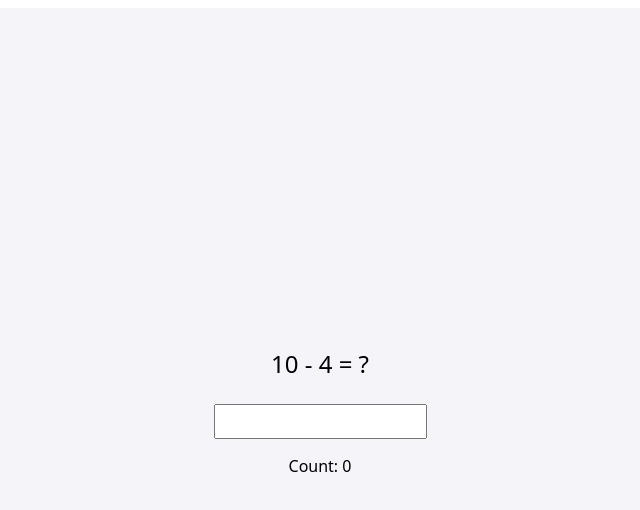
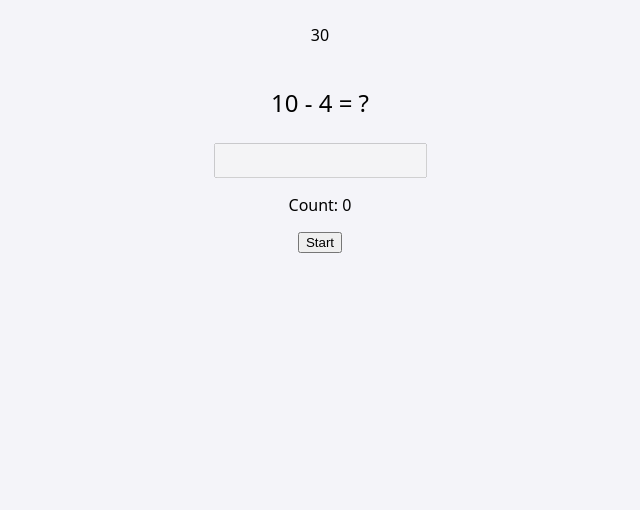
Before and after one commit to dbu79/math-game, a React (Vite) app: page / in a window 1280 px wide. Shown: the top 510 px of the page, without its empty margins (320-960 px from the left). Built offline with nearby package versions, Linux system fonts and the light colour scheme.

Commit message:
Finish setting up game logic

```diff
--- a/src/App.jsx
+++ b/src/App.jsx
@@ -1,10 +1,10 @@
 import { Routes, Route } from "react-router-dom"
-import Home from "./pages/Home"
+import PlayGame from "./pages/PlayGame"
 
 function App() {
   return (
     <Routes>
-      <Route path="/" element={<Home/>}/>
+      <Route path="/" element={<PlayGame/>}/>
     </Routes>
   )
 }
--- /dev/null
+++ b/src/components/Game.jsx
@@ -0,0 +1,42 @@
+import { useEffect, useState } from "react"
+import Question from "./Question"
+import Timer from "./Timer"
+
+function Game() {
+    const [time, setTime] = useState(30)
+    const [time2, setTime2] = useState(5)
+    const [hasStarted, setHasStarted] = useState(false)
+    const [round, setRound] = useState(0)
+    const isRunning = hasStarted && time > 0
+
+    useEffect(() => {
+        if (!isRunning) return
+        const countdown = setInterval(() => setTime(prev => prev - 1), 1000)
+        return () => clearInterval(countdown)
+    }, [isRunning])
+
+    useEffect(() => {
+        if (!isRunning) return
+        const countdown2 = setInterval(() => setTime2(prev => prev - 1), 1000);
+        return () => clearInterval(countdown2)
+    }, [isRunning])
+
+    function startGame() {
+        setTime(10)
+        setHasStarted(true)
+        setRound(r => r + 1)
+    }
+
+    return (
+        <div className="main">
+            <Timer time={time}/>
+            <Question key={round} isRunning={isRunning} />
+            <button onClick={startGame}>
+                {hasStarted ? "Restart" : "Start"}
+            </button>
+        </div>
+
+    )
+}
+
+export default Game
--- a/src/components/Question.jsx
+++ b/src/components/Question.jsx
@@ -1,40 +1,31 @@
 import GetEquation from "../functions/GetEquation"
 import { useState, useEffect } from "react"
 
-function Question() {
+function Question({ isRunning }) {
     const [equation, setEquation] = useState(() => GetEquation(1, 10))
     const [guess, setGuess] = useState("")
     const [count, setCount] = useState(0)
 
+    const { n1, n2, operator, answer } = equation
+
     useEffect(() => {
         if (guess === "") return
         if (Number(guess) === answer) {
-            newEquation()
+            setEquation(GetEquation(1, 10))
             setGuess("")
-            setCount(count + 1)
+            setCount(c => c + 1)
         }
+    }, [guess, answer])
 
-    }, [guess])
-    const { n1, n2, operator, answer } = equation
-
-    function newEquation() {
-        setEquation(GetEquation(1, 10))
-    }
-    function checkAnswer() {
-        if (Number(guess) === answer) {
-            newEquation()
-
-        }
-    }
     return (
-        <div className="main">
+        <div className="question-area">
             <p className="equation">{n1} {operator} {n2} = ?</p>
             <input
-            className="input-box"
-            type="number"
-            value={guess}
-            onChange={e => setGuess(e.target.value)}
-
+                className="input-box"
+                type="number"
+                value={guess}
+                onChange={e => setGuess(e.target.value)}
+                disabled={!isRunning}
             />
             <p className="counter">Count: {count}</p>
         </div>
--- a/src/components/Timer.jsx
+++ b/src/components/Timer.jsx
@@ -1,12 +1,9 @@
-import { useState, useEffect } from "react"
+function Timer({ time }) {
+    return (
+        <div>
+            {time > 0 ? <p>{time}</p> : <p>Time's Up</p>}
+        </div>
+    )
+}
 
-function Timer({ duration }) {
-    const [time, setTime] = useState(duration)
-
-    useEffect(() => {
-        setTimeout(() => {
-            setTime(time - 1)
-        }, 120);
-    }, [time])
-    return <div>{time}</div>
-}
+export default Timer
--- a/src/index.css
+++ b/src/index.css
@@ -1,15 +1,35 @@
 :root {
     --text-primary: #171717;
     --font-sans: system-ui, -apple-system, BlinkMacSystemFont, 'Segoe UI', Roboto, Oxygen, Ubuntu, Cantarell, 'Open Sans', 'Helvetica Neue', sans-serif;
+    background-color: #f4f4f9;
+
+	--bg-1: #05060a;
+	--bg-2: #0c1018;
+	--panel: rgba(12, 18, 28, 0.72);
+	--panel-border: rgba(180, 220, 255, 0.12);
+	--text: #edf6ff;
+	--muted: #9fb1c7;
+	--accent: #c9f5ff;
+	--accent-2: #79d7ff;
+	--danger: #ff6d7a;
+	--good: #8fffd0;
+	--shadow: 0 20px 70px rgba(0, 0, 0, 0.45);
 }
+
 
 .main {
     display: flex;
     flex-direction: column;
     justify-content: center;
     align-items: center;
-    height: 100vh;
-    background-color: #f4f4f9;
+    font-family: var(--font-sans);
+}
+
+.main .question-area {
+    display: flex;
+    flex-direction: column;
+    justify-content: center;
+    align-items: center;
     font-family: var(--font-sans);
 }
 
--- a/src/pages/Home.jsx
+++ /dev/null
@@ -1,12 +0,0 @@
-import Question from "../components/Question"
-import GetEquation from "../functions/GetEquation"
-
-function Home() {
-    return (
-        <>
-            <Question/>
-        </>
-    )
-}
-
-export default Home
--- /dev/null
+++ b/src/pages/PlayGame.jsx
@@ -0,0 +1,14 @@
+import Question from "../components/Question"
+import GetEquation from "../functions/GetEquation"
+import Game from "../components/Game"
+import Timer from '../components/Timer'
+
+function PlayGame() {
+    return (
+        <>
+            <Game/>
+        </>
+    )
+}
+
+export default PlayGame
```
Also changed, not shown: src/functions/Timer.js (+12 -0 lines).
